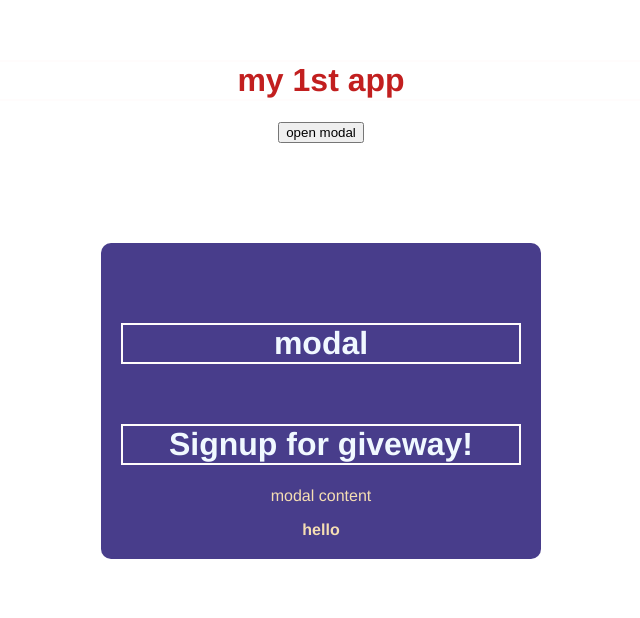
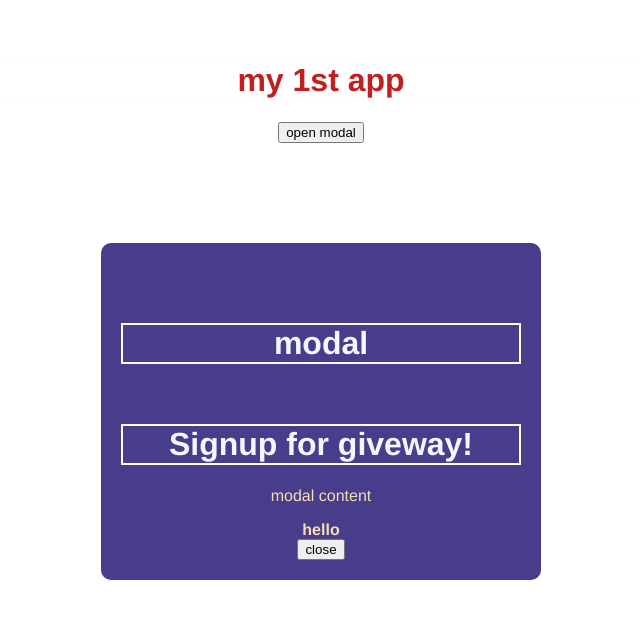
Before and after one commit to Arik096/vue_cli, a Vue app in the folder model-project/: page / in a window 1280 px wide. Shown: the top 618 px of the page, without its empty margins (319-959 px from the left). Built offline with nearby package versions, Linux system fonts and the light colour scheme.

Commit message:
Update Model.vue

```diff
--- a/model-project/src/components/Model.vue
+++ b/model-project/src/components/Model.vue
@@ -1,10 +1,12 @@
 <template>
-    <div class="dropout" @click="closeModal()">
+    <div class="dropout">
         <div class="modal" :class="{sale: theme === 'sale', dark: theme === 'dark'}">
             <h1>modal</h1>
             <h1>{{header}}</h1>
             <p>modal content</p>
             <strong>{{text}}</strong>
+            <br>
+            <button @click.self="closeModal">close</button>
         </div>
     </div>
 </template>
@@ -24,7 +26,7 @@ export default {
 .modal{
     width: 400px;
     padding: 20px;
-    margin: 100px auto;
+    margin: 100px auto ;
     background: rgb(50, 134, 113);
     border-radius: 10px;
 }
```
